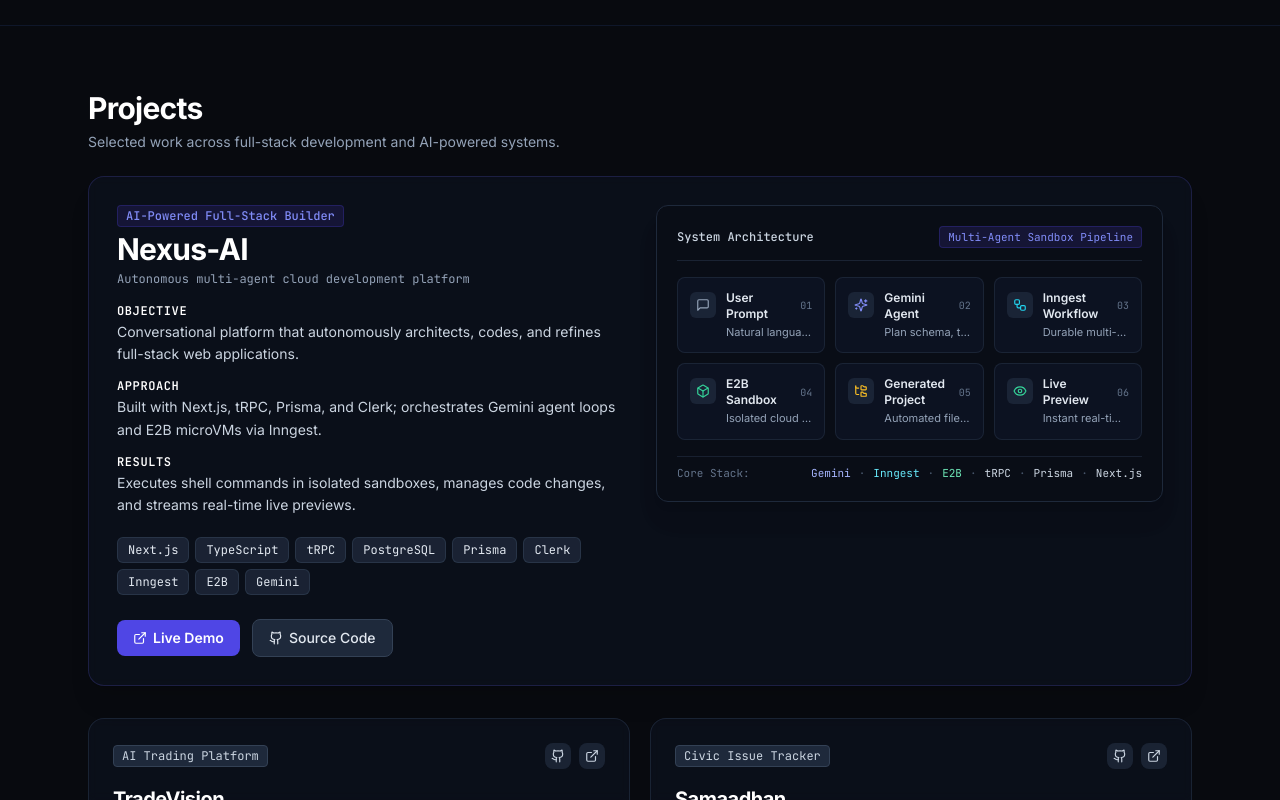
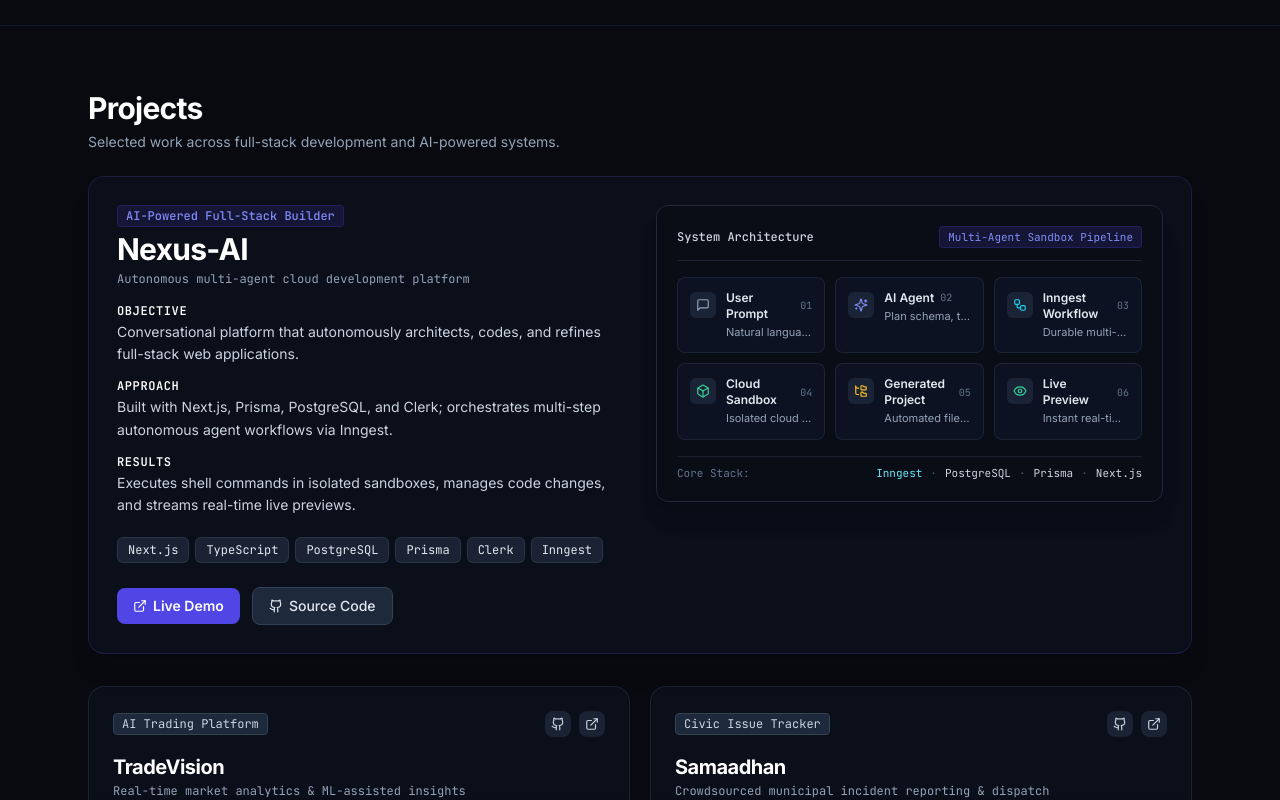
Before and after one commit to Tanishq-Jindal/Portfolio, a Next.js app: page / in a window 1280 px wide. Shown: the part 2000-2800 px from the top of the page. Built offline with nearby package versions, Linux system fonts and the light colour scheme.

Commit message:
Update project tech stacks and hackathon layout

```diff
--- a/src/components/sections/Achievements.tsx
+++ b/src/components/sections/Achievements.tsx
@@ -12,9 +12,9 @@
           description="Certifications and technical milestones."
         />
 
-        <div className="grid grid-cols-1 lg:grid-cols-12 gap-6">
+        <div className="grid grid-cols-1 lg:grid-cols-2 gap-6 items-start">
           {/* Hackathons (Left) */}
-          <div className="lg:col-span-5 space-y-3">
+          <div className="space-y-3">
             <h3 className="text-xs font-mono uppercase tracking-wider text-slate-400 flex items-center gap-2 mb-2">
               <Award className="w-4 h-4 text-indigo-400" />
               <span>Hackathons</span>
@@ -44,7 +44,7 @@
           </div>
 
           {/* Certifications (Right) */}
-          <div className="lg:col-span-7 space-y-3">
+          <div className="space-y-3">
             <h3 className="text-xs font-mono uppercase tracking-wider text-slate-400 flex items-center gap-2 mb-2">
               <ShieldCheck className="w-4 h-4 text-cyan-400" />
               <span>Certifications</span>
--- a/src/components/sections/Hero.tsx
+++ b/src/components/sections/Hero.tsx
@@ -142,7 +142,7 @@
                     Nexus-AI
                   </span>
                   <span className="text-slate-400 text-[11px] block">
-                    Autonomous full-stack AI builder with E2B cloud sandboxes
+                    Autonomous full-stack AI builder with cloud sandboxes
                   </span>
                 </div>
 
--- a/src/components/ui/ProjectVisual.tsx
+++ b/src/components/ui/ProjectVisual.tsx
@@ -30,7 +30,7 @@
         icon: <MessageSquare className="w-3.5 h-3.5 text-slate-400" />,
       },
       {
-        name: "Gemini Agent",
+        name: "AI Agent",
         desc: "Plan schema, tools & file structure",
         icon: <Sparkles className="w-3.5 h-3.5 text-indigo-400" />,
       },
@@ -40,7 +40,7 @@
         icon: <Workflow className="w-3.5 h-3.5 text-cyan-400" />,
       },
       {
-        name: "E2B Sandbox",
+        name: "Cloud Sandbox",
         desc: "Isolated cloud microVM execution",
         icon: <Box className="w-3.5 h-3.5 text-emerald-400" />,
       },
@@ -98,13 +98,9 @@
         <div className="pt-2 border-t border-slate-800/70 flex flex-wrap items-center justify-between gap-2 text-xs font-mono text-slate-400">
           <span className="text-slate-500 text-[11px]">Core Stack:</span>
           <div className="flex flex-wrap gap-2 text-[11px]">
-            <span className="text-indigo-300">Gemini</span>
-            <span className="text-slate-600">·</span>
             <span className="text-cyan-300">Inngest</span>
             <span className="text-slate-600">·</span>
-            <span className="text-emerald-300">E2B</span>
-            <span className="text-slate-600">·</span>
-            <span className="text-slate-300">tRPC</span>
+            <span className="text-slate-300">PostgreSQL</span>
             <span className="text-slate-600">·</span>
             <span className="text-slate-300">Prisma</span>
             <span className="text-slate-600">·</span>
@@ -123,7 +119,7 @@
         icon: <LineChart className="w-4 h-4 text-cyan-400" />,
       },
       {
-        title: "Gemini Market Intelligence",
+        title: "AI Market Intelligence",
         desc: "Multi-factor analysis combining technical indicators and news sentiment.",
         icon: <BrainCircuit className="w-4 h-4 text-indigo-400" />,
       },
@@ -141,7 +137,7 @@
             Platform Capabilities
           </span>
           <span className="text-[11px] font-mono text-cyan-400 bg-cyan-950/50 px-2 py-0.5 rounded border border-cyan-800/40">
-            FastAPI + Gemini Core
+            FastAPI + AI Engine
           </span>
         </div>
 
--- a/src/data/portfolioData.ts
+++ b/src/data/portfolioData.ts
@@ -114,18 +114,15 @@
     technologies: [
       "Next.js",
       "TypeScript",
-      "tRPC",
       "PostgreSQL",
       "Prisma",
       "Clerk",
       "Inngest",
-      "E2B",
-      "Gemini",
     ],
     objective:
       "Conversational platform that autonomously architects, codes, and refines full-stack web applications.",
     approach:
-      "Built with Next.js, tRPC, Prisma, and Clerk; orchestrates Gemini agent loops and E2B microVMs via Inngest.",
+      "Built with Next.js, Prisma, PostgreSQL, and Clerk; orchestrates multi-step autonomous agent workflows via Inngest.",
     results:
       "Executes shell commands in isolated sandboxes, manages code changes, and streams real-time live previews.",
     githubUrl: "https://github.com/Tanishq-Jindal/Nexus-Ai",
@@ -145,12 +142,11 @@
       "JavaScript",
       "HTML",
       "TypeScript",
-      "Gemini",
     ],
     objective:
       "Full-stack trading intelligence platform combining live market charts with automated AI analysis.",
     approach:
-      "FastAPI and Next.js architecture integrating Gemini to analyze technical indicators and financial sentiment.",
+      "FastAPI and Next.js architecture integrating an AI Engine to analyze technical indicators and financial sentiment.",
     results:
       "Delivers real-time simulated trade execution, portfolio tracking, and low-latency market intelligence.",
     githubUrl: "https://github.com/Tanishq-Jindal/TradeVision",
@@ -263,6 +259,11 @@
     title: "HCLTech AI Hackathon",
     status: "PARTICIPATED",
   },
+  {
+    number: "04",
+    title: "Multi University Hackathon",
+    status: "PARTICIPATED",
+  },
 ];
 
 export const achievementsData = hackathonsData;
```
